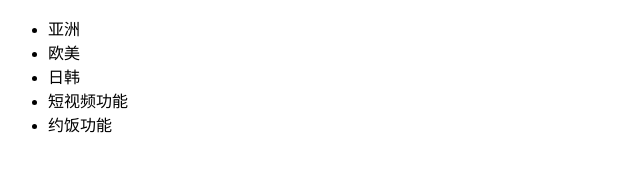
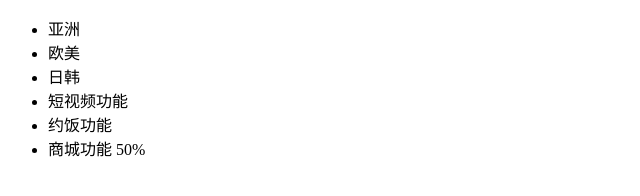
Before and after one commit to mjl-study/dbhot, a plain HTML site: page index.html in a window 1280 px wide. Shown: the whole page, without its empty margins (0-640 px from the left). Drawn offline with Linux system fonts and the light colour scheme.

Commit message:
商城功能开发50% C4

```diff
--- a/index.html
+++ b/index.html
@@ -12,6 +12,7 @@
         <li>日韩</li>
         <li>短视频功能</li>
         <li>约饭功能</li>
+        <li>商城功能 50%</li>
     </ul>
 </body>
 </html>
```
